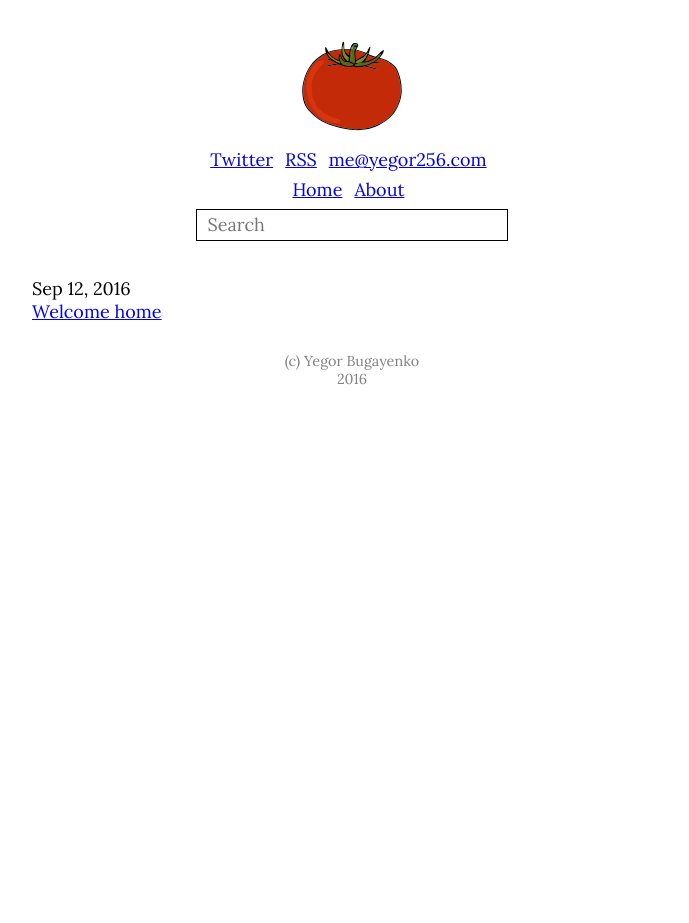
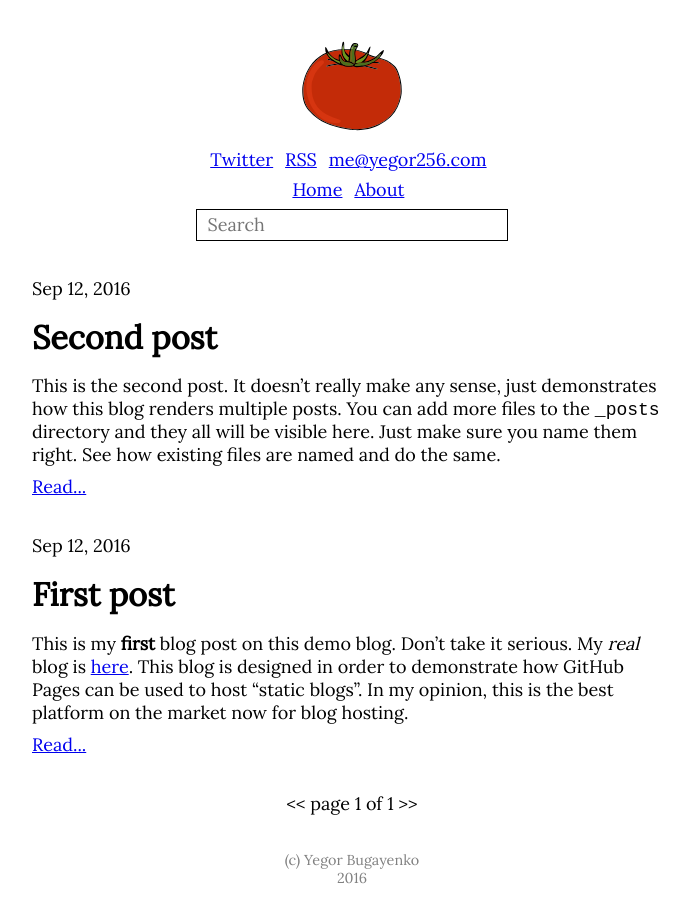
Before and after one commit to yegor256/bloghacks, a Jekyll site: the page built from index.html, in a window 1280 px wide. Shown: the whole page, without its empty margins (288-977 px from the left). Built offline with Jekyll 4.4.1, drawn with Linux system fonts in a browser that asks for light colours; the list of posts is cut into pages by our own code; before the commit the page ends 900 px from its top, so only the background shows below that.

Commit message:
paginator

```diff
--- a/_config.yml
+++ b/_config.yml
@@ -8,3 +8,32 @@ url: "http://bloghacks.yegor256.com"
 twitter_username: yegor256
 github_username: yegor256
 markdown: kramdown
+author:
+  name: "Yegor Bugayenko"
+  email: me@yegor256.com
+encoding: utf-8
+timezone: America/San_Francisco
+
+gems:
+  - jekyll-feed
+  - jekyll-paginate
+  - jekyll-sitemap
+
+paginate: 8
+paginate_path: "p/:num"
+excerpt_separator: <!--more-->
+
+feed:
+  title: bloghacks.yegor256.com
+  subtitle: 256 Bloghacks Demo
+  path: rss.xml
+
+sass:
+  style: compressed
+  deploy_style: compressed
+  compile_in_place: false
+
+# http://jch.penibelst.de/
+compress_html:
+  clippings: [div, p, ul, td, h1, h2]
+  comments: all
--- a/_layouts/default.html
+++ b/_layouts/default.html
@@ -1,3 +1,6 @@
+---
+layout: compress
+---
 <!DOCTYPE html>
 <html xmlns="http://www.w3.org/1999/xhtml" lang="en-US" xml:lang="en-US"
   itemscope="" itemtype="http://schema.org/WebPage">
--- /dev/null
+++ b/_posts/2016/2016-09-12-first-post.md
@@ -0,0 +1,18 @@
+---
+layout: post
+title: "First post"
+date: 2016-09-12
+categories: mood
+---
+
+This is my **first** blog post on this demo blog. Don't
+take it serious. My _real_ blog is [here](http://www.yegor256.com).
+This blog is designed in order to demonstrate how GitHub Pages
+can be used to host "static blogs". In my opinion, this is the
+best platform on the market now for blog hosting.
+
+<!--more-->
+
+Source code of this blog is in this
+[GitHub repository](https://github.com/yegor256/bloghacks). Feel
+free to clone it and copy.
--- a/_posts/2016/2016-09-12-welcome-home.md
+++ /dev/null
@@ -1,13 +0,0 @@
----
-layout: post
-title: "Welcome home"
-date: 2016-09-12
-categories: mood
----
-
-This is my first blog post on this demo blog. Don't
-take it serious. My _real_ blog is [here](http://www.yegor256.com).
-
-Source code of this blog is in this
-[GitHub repository](https://github.com/yegor256/bloghacks). Feel
-free to clone it and copy.
--- /dev/null
+++ b/_posts/2016/2016-09-13-second.md
@@ -0,0 +1,18 @@
+---
+layout: post
+title: "Second post"
+date: 2016-09-12
+categories: mood
+---
+
+This is the second post. It doesn't really make any sense, just
+demonstrates how this blog renders multiple posts. You can add
+more files to the `_posts` directory and they all will be visible
+here. Just make sure you name them right. See how existing files
+are named and do the same.
+
+<!--more-->
+
+There is no real meaning here, just a second post, to help
+us see how the blog behaves with multiple posts. Pay attention
+how files are named.
--- a/css/main.scss
+++ b/css/main.scss
@@ -4,6 +4,9 @@
 @charset "utf-8";
 /* see https://fonts.google.com/ */
 @import 'https://fonts.googleapis.com/css?family=Lora';
+
+.gray { color: lighten(black, 50); }
+.center { text-align: center; }
 
 * {
   margin: 0;
@@ -26,8 +29,7 @@ section {
 }
 
 header {
-  margin-bottom: 2em;
-  text-align: center;
+  @extend .center;
   input {
     border: 1px solid black;
     padding: .2em .6em;
@@ -47,6 +49,7 @@ header {
 }
 
 article {
+  margin: 2em 0;
   h1 {
     font-weight: bold;
     font-size: 1.8em;
@@ -65,10 +68,9 @@ article {
 }
 
 footer {
-  color: lighten(black, 50);
+  @extend .gray;
+  @extend .center;
   font-size: .8em;
-  margin-top: 2em;
-  text-align: center;
 }
 
 code {
--- a/index.html
+++ b/index.html
@@ -2,11 +2,29 @@
 layout: default
 ---
 
-<article>
-  {% for post in site.posts %}
-    <p>
-      {{ post.date | date: "%b %-d, %Y" }}<br/>
-      <a href="{{ post.url | prepend: site.baseurl }}">{{ post.title }}</a>
-    </p>
-  {% endfor %}
+{% for post in paginator.posts %}
+  <article>
+    {{ post.date | date: "%b %-d, %Y" }}
+    <h1>{{ post.title }}</h1>
+    {{ post.excerpt }}
+    <a href="{{ post.url | prepend: site.baseurl }}">Read...</a>
+  </article>
+{% endfor %}
+
+<article class="center">
+  {% if paginator.previous_page %}
+    {% if paginator.previous_page == 1 %}
+      <a href="/">&lt;&lt;</a>
+    {% else %}
+      <a href="/p/{{ paginator.previous_page }}">&lt;&lt;</a>
+    {% endif %}
+  {% else %}
+    <span class="mute">&lt;&lt;</span>
+  {% endif %}
+  page {{ paginator.page }} of {{ paginator.total_pages }}
+  {% if paginator.next_page %}
+    <a href="/p/{{ paginator.next_page }}">&gt;&gt;</a>
+  {% else %}
+    <span class="mute">&gt;&gt;</span>
+  {% endif %}
 </article>
```
Also changed, not shown: feed.xml (deleted, +0 -30 lines).
